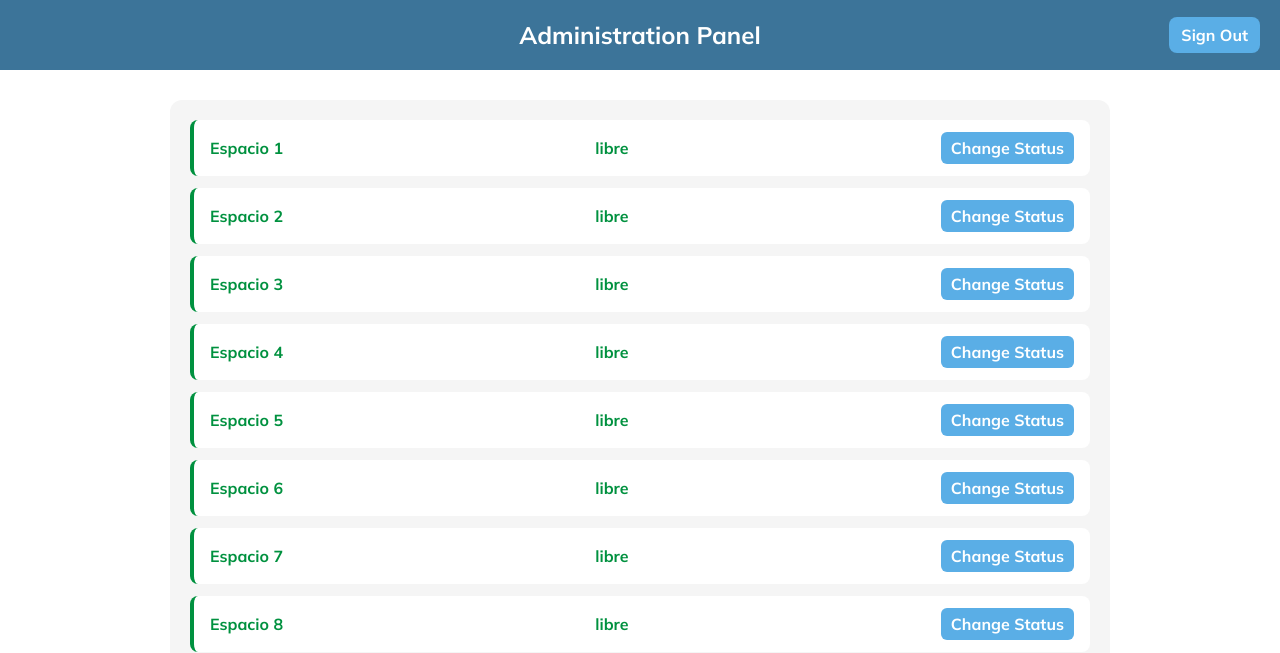
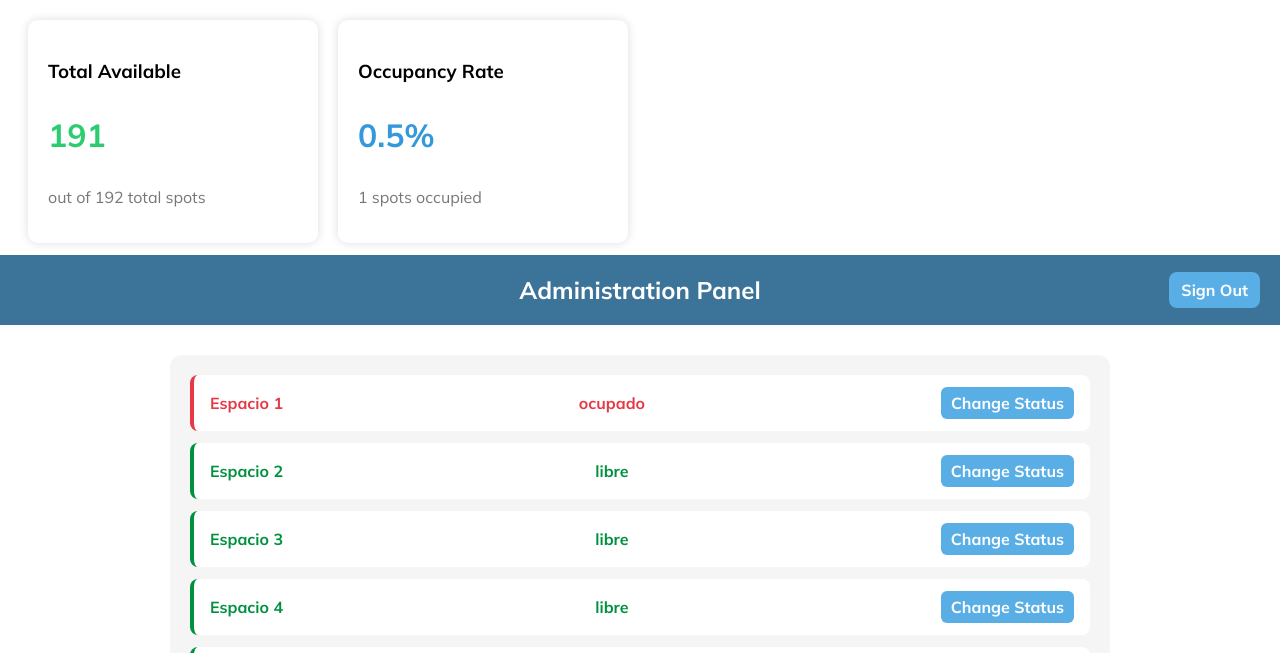
Before and after one commit to leviuuuwwu/InglesProyecto, a Flask app: page /admin in a window 1280 px wide. Shown: the top 653 px of the page. Run offline with Flask 3, Linux system fonts and the light colour scheme; the visitor is signed in with stand-in values (Sample User, id 1).

Commit message:
Add parking statistics API and admin dashboard stats
Introduces a new /api/estadisticas-parqueo endpoint in app.py to provide parking lot statistics as JSON. Updates admin.html to display real-time statistics for available spots and occupancy rate, with supporting styles in style.css. Also fixes the range for Zona 2 in parqueo.html to correctly display parking spaces.

```diff
--- a/app.py
+++ b/app.py
@@ -1,4 +1,4 @@
-from flask import Flask, render_template, request, redirect, session, url_for
+from flask import Flask, render_template, request, redirect, session, url_for, jsonify
 from parqueo_data import espacios
 
 app = Flask(__name__)
@@ -50,5 +50,20 @@ def logout():
     session.pop('logged_in', None)
     return redirect('/')
 
+@app.route("/api/estadisticas-parqueo")
+def estadisticas_parqueo():
+    total = 192
+    ocupados = sum(1 for p in espacios if p["estado"] == "ocupado")
+    disponibles = total - ocupados
+    porcentaje_ocupado = round((ocupados / total) * 100, 1)
+
+    return jsonify({
+        "total": total,
+        "disponibles": disponibles,
+        "ocupados": ocupados,
+        "porcentaje_ocupado": porcentaje_ocupado
+    })
+
+
 if __name__ == '__main__':
     app.run(debug=True)
--- a/static/style.css
+++ b/static/style.css
@@ -281,3 +281,29 @@ body{
   align-items: center;
   gap: 50px;
 }
+
+.stats-container {
+  display: flex;
+  gap: 20px;
+  margin: 20px;
+}
+.stat-box {
+  background: #fff;
+  border-radius: 10px;
+  padding: 20px;
+  box-shadow: 0 0 10px #ddd;
+  width: 250px;
+}
+.value {
+  font-size: 32px;
+  font-weight: bold;
+}
+.green {
+  color: #2ecc71;
+}
+.blue {
+  color: #3498db;
+}
+.sub {
+  color: #777;
+}
--- a/templates/admin.html
+++ b/templates/admin.html
@@ -6,6 +6,18 @@
    <link rel="icon" href="{{ url_for('static', filename='img/parking.png') }}" type="image/x-icon">
 </head>
 <body>
+    <div class="stats-container">
+  <div class="stat-box">
+    <h3>Total Available</h3>
+    <p id="available-count" class="value green">-</p>
+    <p id="total-count" class="sub">out of - total spots</p>
+  </div>
+  <div class="stat-box">
+    <h3>Occupancy Rate</h3>
+    <p id="occupancy-rate" class="value blue">-</p>
+    <p id="occupied-count" class="sub">- spots occupied</p>
+  </div>
+</div>
     <div class="panel-container">
         <h2 class="panel">Administration Panel</h2>
         <a href="/logout">Sign Out</a>
@@ -19,5 +31,15 @@
             </div>
         {% endfor %}
     </div>
+    <script>
+fetch('/api/estadisticas-parqueo')
+  .then(res => res.json())
+  .then(data => {
+    document.getElementById('available-count').textContent = data.disponibles;
+    document.getElementById('total-count').textContent = `out of ${data.total} total spots`;
+    document.getElementById('occupancy-rate').textContent = `${data.porcentaje_ocupado}%`;
+    document.getElementById('occupied-count').textContent = `${data.ocupados} spots occupied`;
+  });
+</script>
 </body>
 </html>
--- a/templates/parqueo.html
+++ b/templates/parqueo.html
@@ -40,7 +40,7 @@
             </div>
             <section class="zona2">
                 <div class="zona-title">Zona 2</div>
-                {% for espacio in parqueos[61:193] %}
+                {% for espacio in parqueos[60:193] %}
                 <div class="espacio {{ espacio.estado }}">{{ espacio.id }}</div>
                 {% endfor %}
             </section>
```
